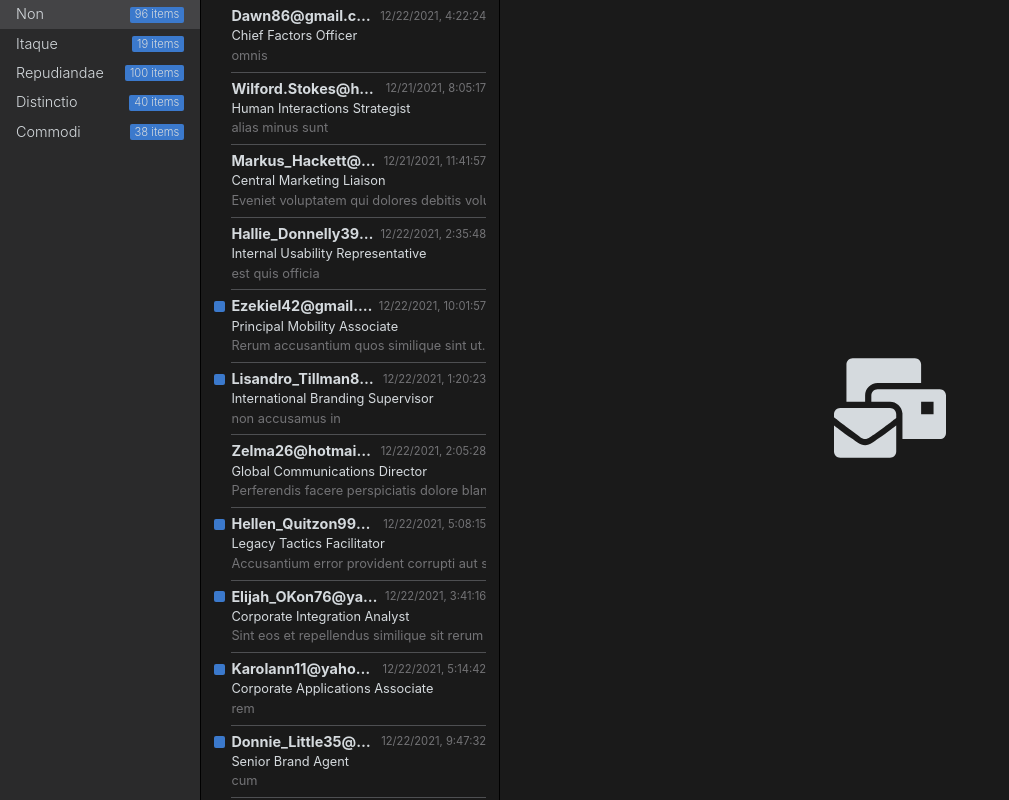
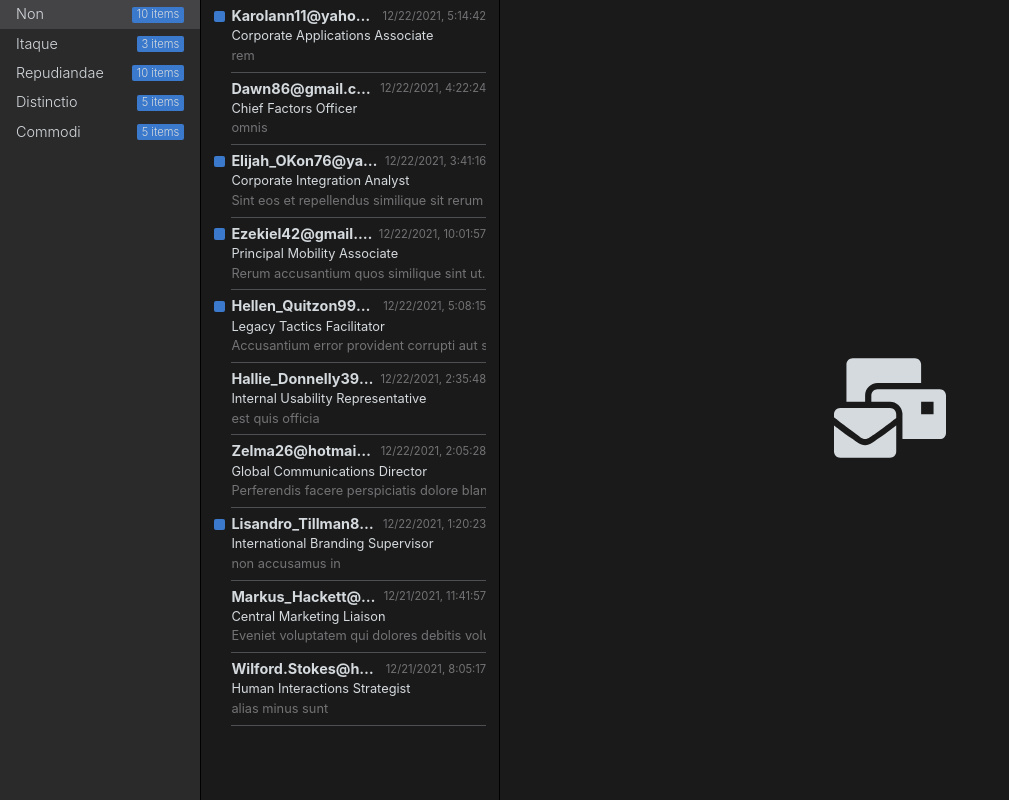
Before and after one commit to oknesar/FrontEnd-WebSpark-Task, a React (Create React App) app: page / in a window 1280 px wide. Shown: the whole page, without its empty margins (0-1009 px from the left). Built offline with nearby package versions, Linux system fonts and the light colour scheme.

Commit message:
chore: show email content

```diff
--- a/src/api/index.ts
+++ b/src/api/index.ts
@@ -23,5 +23,5 @@ export const getEmailContent = (emailId: string) =>
       data
         .map((folder) => folder.list)
         .flat()
-        .find((email) => email.id === emailId)?.content
+        .find((email) => email.id === emailId)?.content ?? ''
   )
--- a/src/components/App/index.tsx
+++ b/src/components/App/index.tsx
@@ -4,11 +4,11 @@ import ContentPlaceholder from 'components/ui/ContentPlaceholder'
 import Button from 'components/ui/Button'
 import { FaEye, FaTrash } from 'react-icons/fa'
 import FolderList from 'components/FolderList'
-import EmailCard from 'components/ui/EmailCard'
 import useStore from 'hooks/useStore'
+import EmailList from 'components/EmailList'
 
 function App() {
-  const emails = useStore((state) => state.emails)
+  const activeEmailContent = useStore((state) => state.activeEmailContent)
 
   return (
     <AppContainer>
@@ -16,12 +16,10 @@ function App() {
         <FolderList />
       </AppSidebar>
       <AppEmailList>
-        {emails.map((email) => (
-          <EmailCard key={email.id} email={email} />
-        ))}
+        <EmailList />
       </AppEmailList>
       <AppActions>
-        {false && (
+        {!!activeEmailContent && (
           <>
             <Button type='action'>
               <FaEye />
@@ -32,9 +30,7 @@ function App() {
           </>
         )}
       </AppActions>
-      <AppEmailContent>
-        <ContentPlaceholder />
-      </AppEmailContent>
+      <AppEmailContent>{activeEmailContent ?? <ContentPlaceholder />}</AppEmailContent>
     </AppContainer>
   )
 }
--- a/src/components/App/styled.tsx
+++ b/src/components/App/styled.tsx
@@ -25,6 +25,8 @@ export const AppEmailList = styled.section`
 export const AppEmailContent = styled.section`
   grid-area: content;
   overflow: auto;
+  padding: 0.5rem 2rem;
+  line-height: 1.4;
 `
 
 export const AppActions = styled.section`
--- /dev/null
+++ b/src/components/EmailList/index.tsx
@@ -0,0 +1,28 @@
+import EmailCard from 'components/ui/EmailCard'
+import useStore from 'hooks/useStore'
+import useEmitter from 'hooks/useEmitter'
+
+export default function EmailList() {
+  const emails = useStore((state) => state.emails)
+  const activeEmailId = useStore((state) => state.activeEmail?.id)
+  const emit = useEmitter()
+
+  return (
+    <>
+      {emails.map((email) => (
+        <EmailCard
+          isActive={activeEmailId === email.id}
+          key={email.id}
+          data-id={email.id}
+          email={email}
+          onClick={() =>
+            emit({
+              type: 'SET_ACTIVE_EMAIL',
+              payload: email,
+            })
+          }
+        />
+      ))}
+    </>
+  )
+}
--- a/src/components/ui/EmailCard/index.tsx
+++ b/src/components/ui/EmailCard/index.tsx
@@ -7,13 +7,14 @@ import {
   EmailCardSubject,
 } from 'components/ui/EmailCard/styled'
 
-interface EmailCardProps {
+interface EmailCardProps extends Omit<JSX.IntrinsicElements['div'], 'ref'> {
   email: EmailRecord
+  isActive?: boolean
 }
 
-export default function EmailCard({ email }: EmailCardProps) {
+export default function EmailCard({ email, isActive, ...divProps }: EmailCardProps) {
   return (
-    <EmailCardContainer>
+    <EmailCardContainer className={isActive ? 'active' : undefined} {...divProps}>
       <EmailCardReadIndicator isRead={email.isRead} />
       <EmailCardFrom>{email.from}</EmailCardFrom>
       <EmailCardDate>{email.date.toLocaleString().slice(0, -3)}</EmailCardDate>
--- a/src/components/ui/EmailCard/styled.ts
+++ b/src/components/ui/EmailCard/styled.ts
@@ -1,23 +1,4 @@
 import styled from 'styled-components'
-
-export const EmailCardContainer = styled.div`
-  display: grid;
-  grid-template:
-    'read from date'
-    '. subject subject'
-    '. preview preview';
-  align-items: center;
-  grid-template-columns: auto 1fr auto;
-  gap: 0.3rem 0.4rem;
-  font-size: 0.8rem;
-  padding: 0.5rem 0.8rem 0;
-  cursor: default;
-  white-space: nowrap;
-  :hover {
-    background-color: ${({ theme }) => theme.colors.active};
-    outline: 1px solid ${({ theme }) => theme.colors.active};
-  }
-`
 
 export const EmailCardDate = styled.div`
   grid-area: date;
@@ -44,6 +25,7 @@ export const EmailCardSubject = styled.div`
   overflow: hidden;
   text-overflow: ellipsis;
 `
+
 export const EmailCardPreview = styled.div`
   grid-area: preview;
   color: ${({ theme }) => theme.colors.textSecondary};
@@ -51,3 +33,38 @@ export const EmailCardPreview = styled.div`
   padding-bottom: 0.5rem;
   border-bottom: 1px solid ${({ theme }) => theme.colors.borderSoft};
 `
+
+export const EmailCardContainer = styled.div`
+  display: grid;
+  grid-template:
+    'read from date'
+    '. subject subject'
+    '. preview preview';
+  align-items: center;
+  grid-template-columns: auto 1fr auto;
+  gap: 0.3rem 0.4rem;
+  font-size: 0.8rem;
+  padding: 0.5rem 0.8rem 0;
+  cursor: default;
+  white-space: nowrap;
+  :hover {
+    background-color: ${({ theme }) => theme.colors.active};
+    outline: 1px solid ${({ theme }) => theme.colors.active};
+    ${EmailCardPreview} {
+      border-bottom-color: transparent;
+    }
+  }
+
+  &.active {
+    background-color: ${({ theme }) => theme.colors.accent};
+    outline: none;
+
+    ${EmailCardPreview} {
+      border-bottom-color: transparent;
+    }
+
+    ${EmailCardDate}, ${EmailCardPreview} {
+      color: ${({ theme }) => theme.colors.text};
+    }
+  }
+`
--- a/src/data/effects/emails.ts
+++ b/src/data/effects/emails.ts
@@ -1,18 +1,31 @@
-import { distinctUntilChanged, filter, from, map, switchMap } from 'rxjs'
-import { getEmailsList } from 'api'
+import { distinctUntilChanged, filter, from, map, merge, switchMap } from 'rxjs'
+import { getEmailContent, getEmailsList } from 'api'
 import mapToAction from 'helpers/operators/mapToAction'
 import $state from 'data/state'
 
-export const $emails = $state.pipe(
+const $activeEmailChange = $state.pipe(
+  map((state) => state.activeEmail?.id),
+  filter(Boolean),
+  distinctUntilChanged(),
+  switchMap((emailId) => from(getEmailContent(emailId))),
+  map(({ data }) => data),
+  mapToAction('SET_ACTIVE_EMAIL_CONTENT')
+)
+
+const $activeFolderChange = $state.pipe(
   map((state) => state.activeFolderId),
   filter(Boolean),
   distinctUntilChanged(),
   switchMap((folderId) => from(getEmailsList(folderId))),
   map(({ data }) =>
-    data.map((email) => ({
-      ...email,
-      date: new Date(email.date),
-    }))
+    data
+      .map((email) => ({
+        ...email,
+        date: new Date(email.date),
+      }))
+      .sort((a, b) => +b.date - +a.date)
   ),
   mapToAction('EMAIL_LIST')
 )
+
+export const $emails = merge($activeEmailChange, $activeFolderChange)
--- a/src/data/emitter.ts
+++ b/src/data/emitter.ts
@@ -5,6 +5,8 @@ export type Actions =
   | Action<'FOLDER_LIST', Folder[]>
   | Action<'EMAIL_LIST', EmailRecord[]>
   | Action<'SET_ACTIVE_FOLDER', string>
+  | Action<'SET_ACTIVE_EMAIL', EmailRecord>
+  | Action<'SET_ACTIVE_EMAIL_CONTENT', string>
 
 export type ActionPayload<T extends Actions['type']> = Extract<Actions, { type: T }> extends {
   payload: infer P
--- a/src/data/init.ts
+++ b/src/data/init.ts
@@ -14,18 +14,47 @@ export default function initState() {
       scan((state, action) => {
         switch (action.type) {
           case 'FOLDER_LIST':
-            state.folders = action.payload
-            state.activeFolderId = action.payload[0]?.id
-            break
+            return {
+              ...state,
+              folders: action.payload,
+              activeFolderId: action.payload[0]?.id,
+            }
+
           case 'EMAIL_LIST':
-            state.emails = action.payload
-            break
+            return {
+              ...state,
+              emails: action.payload,
+              activeEmail: undefined,
+              activeEmailContent: undefined,
+            }
+
           case 'SET_ACTIVE_FOLDER':
             if (state.activeFolderId !== action.payload) {
-              state.activeFolderId = action.payload
-              state.emails = []
+              return {
+                ...state,
+                activeFolderId: action.payload,
+                emails: [],
+                activeEmail: undefined,
+                activeEmailContent: undefined,
+              }
             }
             break
+
+          case 'SET_ACTIVE_EMAIL':
+            if (state.activeEmail !== action.payload) {
+              return {
+                ...state,
+                activeEmail: action.payload,
+                activeEmailContent: undefined,
+              }
+            }
+            break
+
+          case 'SET_ACTIVE_EMAIL_CONTENT':
+            return {
+              ...state,
+              activeEmailContent: action.payload,
+            }
         }
 
         return state
--- a/src/data/state.ts
+++ b/src/data/state.ts
@@ -1,6 +1,8 @@
 import { BehaviorSubject } from 'rxjs'
 
 export interface State {
+  activeEmail: EmailRecord | undefined
+  activeEmailContent: string | undefined
   emails: EmailRecord[]
   activeFolderId: string | undefined
   folders: Folder[]
@@ -10,6 +12,8 @@ export const initialState: State = {
   folders: [],
   activeFolderId: undefined,
   emails: [],
+  activeEmail: undefined,
+  activeEmailContent: undefined,
 }
 
 const $state = new BehaviorSubject(initialState)
--- a/src/helpers/fakes/folder.ts
+++ b/src/helpers/fakes/folder.ts
@@ -5,6 +5,6 @@ export function fakeFolder(): Folder {
   return {
     id: uuid(),
     name: lorem.word(),
-    items: datatype.number({ min: 10, max: 100 }),
+    items: datatype.number({ min: 3, max: 10 }),
   }
 }
--- a/src/helpers/fakes/request.ts
+++ b/src/helpers/fakes/request.ts
@@ -5,5 +5,7 @@ export default function request<D extends (...params: any) => any>(
 ): Promise<{
   data: ReturnType<D>
 }> {
-  return new Promise((resolve) => setTimeout(resolve, Math.random() * 800, { data: fake(...args) }))
+  return new Promise((resolve) =>
+    setTimeout(resolve, Math.min(300, Math.random() * 800), { data: fake(...args) })
+  )
 }
```
